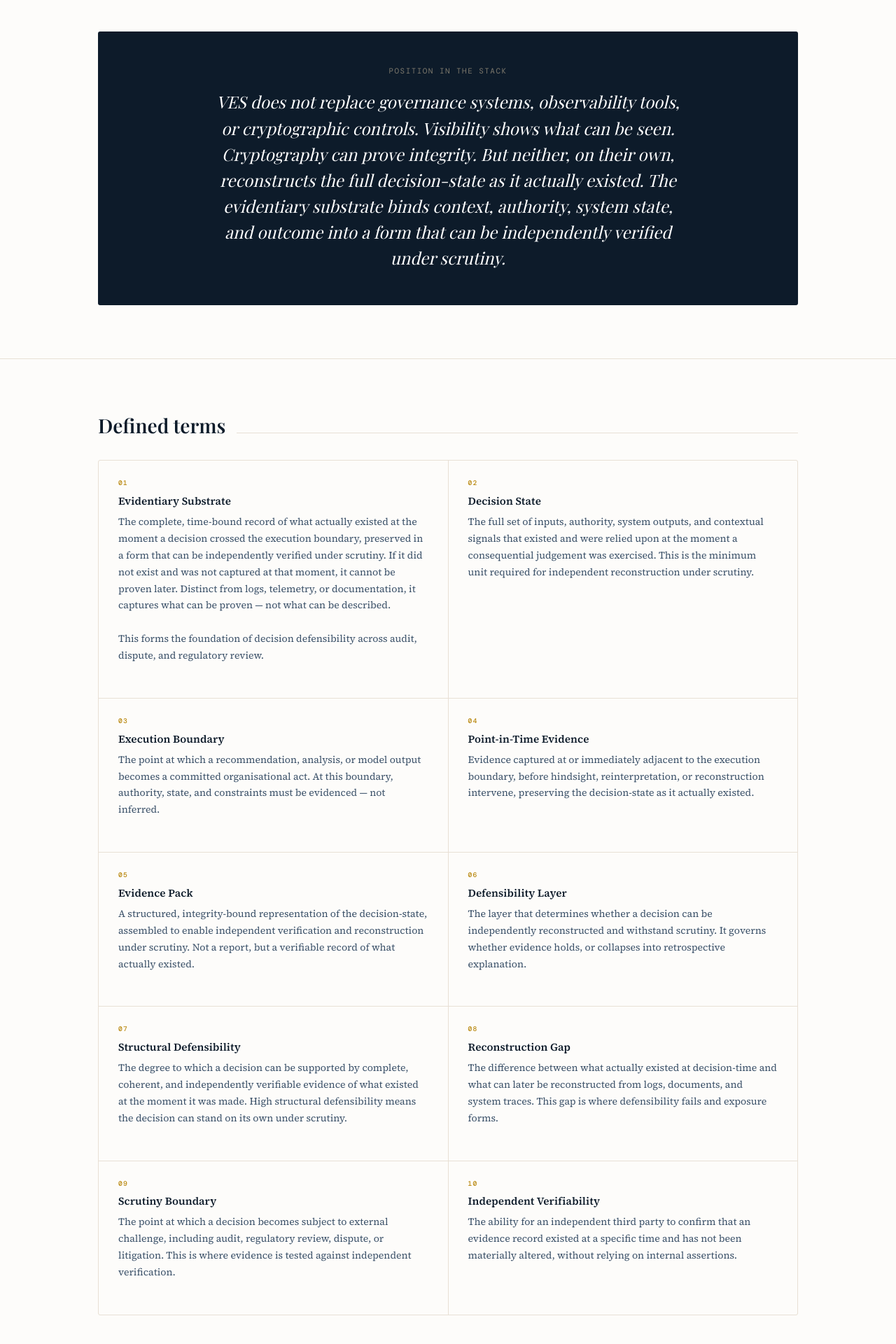
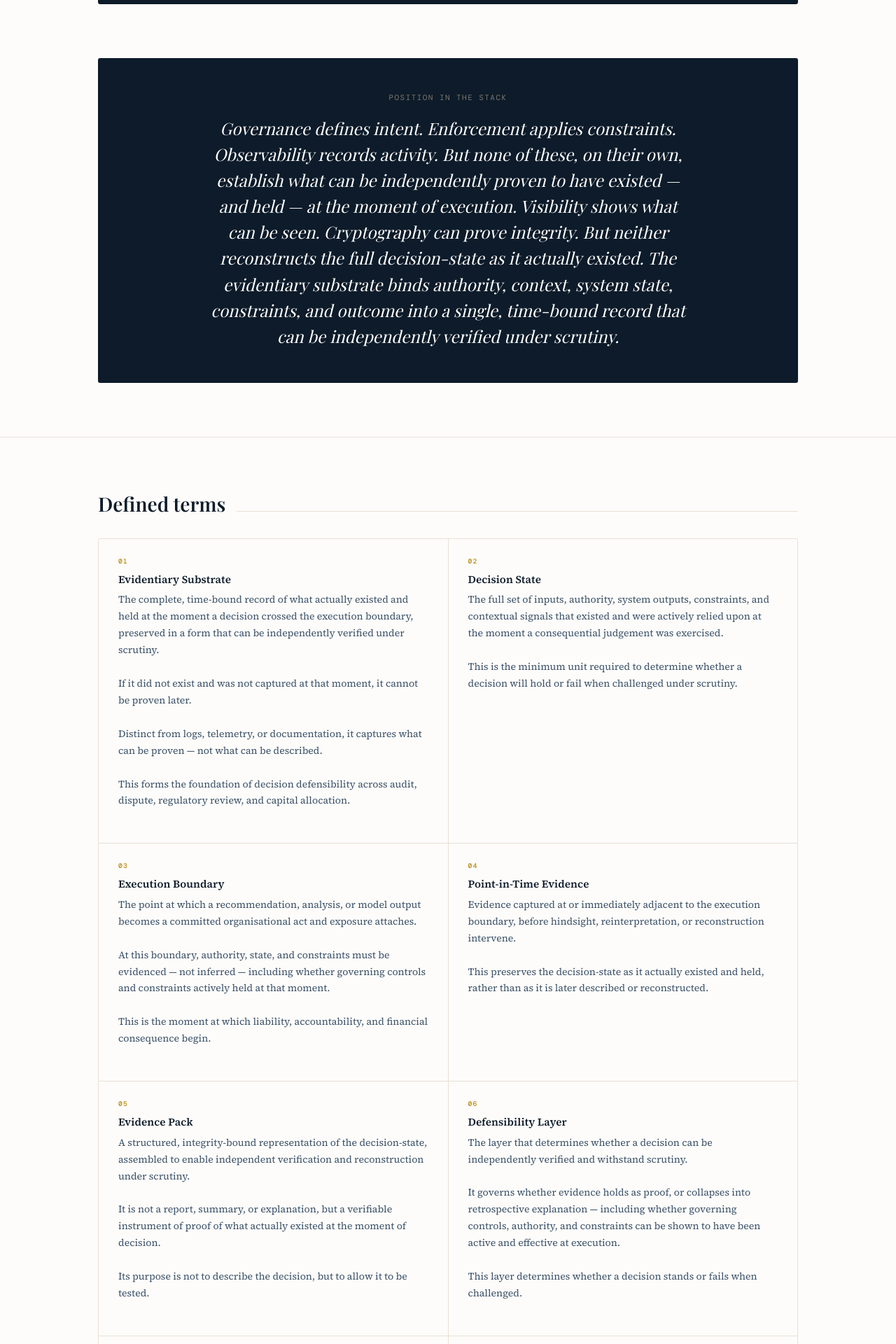
Before and after one commit to hello578/ves-standard, a Next.js app: page /concepts in a window 1280 px wide. Shown: the part 820-2740 px from the top of the page at 70% size. Built offline with nearby package versions, Linux system fonts and the light colour scheme; a web font is replaced by a local one.

Commit message:
decsion updates

```diff
--- a/app/concepts/page.tsx
+++ b/app/concepts/page.tsx
@@ -1,3 +1,4 @@
+// app/concepts/page.tsx
 // app/concepts/page.tsx
 
 import Link from "next/link"
@@ -5,43 +6,51 @@ import Link from "next/link"
 const concepts = [
   {
     title: "Evidentiary Substrate",
-    text: "The complete, time-bound record of what actually existed at the moment a decision crossed the execution boundary, preserved in a form that can be independently verified under scrutiny. If it did not exist and was not captured at that moment, it cannot be proven later. Distinct from logs, telemetry, or documentation, it captures what can be proven — not what can be described.\n\nThis forms the foundation of decision defensibility across audit, dispute, and regulatory review."
+    text: "The complete, time-bound record of what actually existed and held at the moment a decision crossed the execution boundary, preserved in a form that can be independently verified under scrutiny.\n\nIf it did not exist and was not captured at that moment, it cannot be proven later.\n\nDistinct from logs, telemetry, or documentation, it captures what can be proven — not what can be described.\n\nThis forms the foundation of decision defensibility across audit, dispute, regulatory review, and capital allocation."
   },
   {
     title: "Decision State",
-    text: "The full set of inputs, authority, system outputs, and contextual signals that existed and were relied upon at the moment a consequential judgement was exercised. This is the minimum unit required for independent reconstruction under scrutiny."
+    text: "The full set of inputs, authority, system outputs, constraints, and contextual signals that existed and were actively relied upon at the moment a consequential judgement was exercised.\n\nThis is the minimum unit required to determine whether a decision will hold or fail when challenged under scrutiny."
   },
   {
     title: "Execution Boundary",
-    text: "The point at which a recommendation, analysis, or model output becomes a committed organisational act. At this boundary, authority, state, and constraints must be evidenced — not inferred."
+    text: "The point at which a recommendation, analysis, or model output becomes a committed organisational act and exposure attaches.\n\nAt this boundary, authority, state, and constraints must be evidenced — not inferred — including whether governing controls and constraints actively held at that moment.\n\nThis is the moment at which liability, accountability, and financial consequence begin."
   },
   {
     title: "Point-in-Time Evidence",
-    text: "Evidence captured at or immediately adjacent to the execution boundary, before hindsight, reinterpretation, or reconstruction intervene, preserving the decision-state as it actually existed."
+    text: "Evidence captured at or immediately adjacent to the execution boundary, before hindsight, reinterpretation, or reconstruction intervene.\n\nThis preserves the decision-state as it actually existed and held, rather than as it is later described or reconstructed."
   },
   {
     title: "Evidence Pack",
-    text: "A structured, integrity-bound representation of the decision-state, assembled to enable independent verification and reconstruction under scrutiny. Not a report, but a verifiable record of what actually existed."
+    text: "A structured, integrity-bound representation of the decision-state, assembled to enable independent verification and reconstruction under scrutiny.\n\nIt is not a report, summary, or explanation, but a verifiable instrument of proof of what actually existed at the moment of decision.\n\nIts purpose is not to describe the decision, but to allow it to be tested."
   },
   {
     title: "Defensibility Layer",
-    text: "The layer that determines whether a decision can be independently reconstructed and withstand scrutiny. It governs whether evidence holds, or collapses into retrospective explanation."
+    text: "The layer that determines whether a decision can be independently verified and withstand scrutiny.\n\nIt governs whether evidence holds as proof, or collapses into retrospective explanation — including whether governing controls, authority, and constraints can be shown to have been active and effective at execution.\n\nThis layer determines whether a decision stands or fails when challenged."
   },
   {
     title: "Structural Defensibility",
-    text: "The degree to which a decision can be supported by complete, coherent, and independently verifiable evidence of what existed at the moment it was made. High structural defensibility means the decision can stand on its own under scrutiny."
+    text: "The degree to which a decision can be supported by complete, coherent, and independently verifiable evidence of what existed and held at the moment it was made.\n\nHigh structural defensibility means the decision can stand on its own under scrutiny, without reliance on interpretation, reconstruction, or internal assertion.\n\nLow structural defensibility indicates exposure to dispute, rejection, or regulatory failure."
   },
   {
     title: "Reconstruction Gap",
-    text: "The difference between what actually existed at decision-time and what can later be reconstructed from logs, documents, and system traces. This gap is where defensibility fails and exposure forms."
+    text: "The difference between what actually existed at decision-time and what can later be reconstructed from logs, documents, and system traces.\n\nThis gap is where defensibility fails, evidence degrades, and exposure forms.\n\nThe larger the reconstruction gap, the greater the reliance on interpretation rather than proof."
   },
   {
     title: "Scrutiny Boundary",
-    text: "The point at which a decision becomes subject to external challenge, including audit, regulatory review, dispute, or litigation. This is where evidence is tested against independent verification."
+    text: "The point at which a decision becomes subject to external challenge, including audit, regulatory review, dispute, litigation, or capital assessment.\n\nAt this boundary, internal explanations lose authority, and only independently verifiable evidence determines outcome.\n\nThis is where decisions are accepted, rejected, or contested."
   },
   {
     title: "Independent Verifiability",
-    text: "The ability for an independent third party to confirm that an evidence record existed at a specific time and has not been materially altered, without relying on internal assertions."
+    text: "The ability for an independent third party to confirm that:\n\n– an evidence record existed at a specific time\n– it has not been materially altered\n– and that the decision-state, including authority, constraints, and governing conditions, can be verified as having held at that moment\n\nwithout reliance on internal systems, assertions, or reconstruction."
+  },
+  {
+    title: "Defensibility Failure",
+    text: "The condition in which a decision cannot be supported by independently verifiable evidence of its decision-state at execution.\n\nIn this state, evidence collapses into reconstruction, interpretation, or assertion, resulting in exposure under scrutiny.\n\nDefensibility failure is the primary driver of dispute, rejected claims, regulatory breach, and loss of capital confidence."
+  },
+  {
+    title: "Prevention Verifiability Gap",
+    text: "The failure mode in which a system claims to prevent invalid or unauthorised decisions, but cannot independently demonstrate that the relevant controls, constraints, and policies were active, applied, and effective at the moment of execution.\n\nUnder scrutiny, prevention must be evidenced — not asserted.\n\nWithout a verifiable decision-state, claims of enforcement or control cannot be validated and are treated as unproven."
   }
 ]
 
@@ -68,8 +77,9 @@ export default function ConceptsPage() {
             <p className="principle-lead">Foundational distinction</p>
             <p className="principle-statement">
               VES distinguishes between explaining a decision and proving it.
+
               Most systems can describe how a decision was made.
-              Far fewer can demonstrate what actually existed at the moment it was made.
+              Far fewer can demonstrate what actually existed — and held — at the moment it was made.
 
               The evidentiary substrate determines what can be proven.
               The defensibility layer determines whether that proof holds under scrutiny or collapses into reconstruction.
@@ -78,20 +88,24 @@ export default function ConceptsPage() {
         </div>
       </section>
 
-      {/* ── POSITIONING BLOCK (CRITICAL ADD) ── */}
+      {/* ── POSITIONING BLOCK ── */}
       <section className="section">
         <div className="container">
           <div className="principle-block">
             <p className="principle-lead">Position in the stack</p>
             <p className="principle-statement">
-              VES does not replace governance systems, observability tools, or cryptographic controls.
+              Governance defines intent.
+              Enforcement applies constraints.
+              Observability records activity.
+
+              But none of these, on their own, establish what can be independently proven to have existed — and held — at the moment of execution.
 
               Visibility shows what can be seen.
               Cryptography can prove integrity.
 
-              But neither, on their own, reconstructs the full decision-state as it actually existed.
+              But neither reconstructs the full decision-state as it actually existed.
 
-              The evidentiary substrate binds context, authority, system state, and outcome into a form that can be independently verified under scrutiny.
+              The evidentiary substrate binds authority, context, system state, constraints, and outcome into a single, time-bound record that can be independently verified under scrutiny.
             </p>
           </div>
         </div>
```
